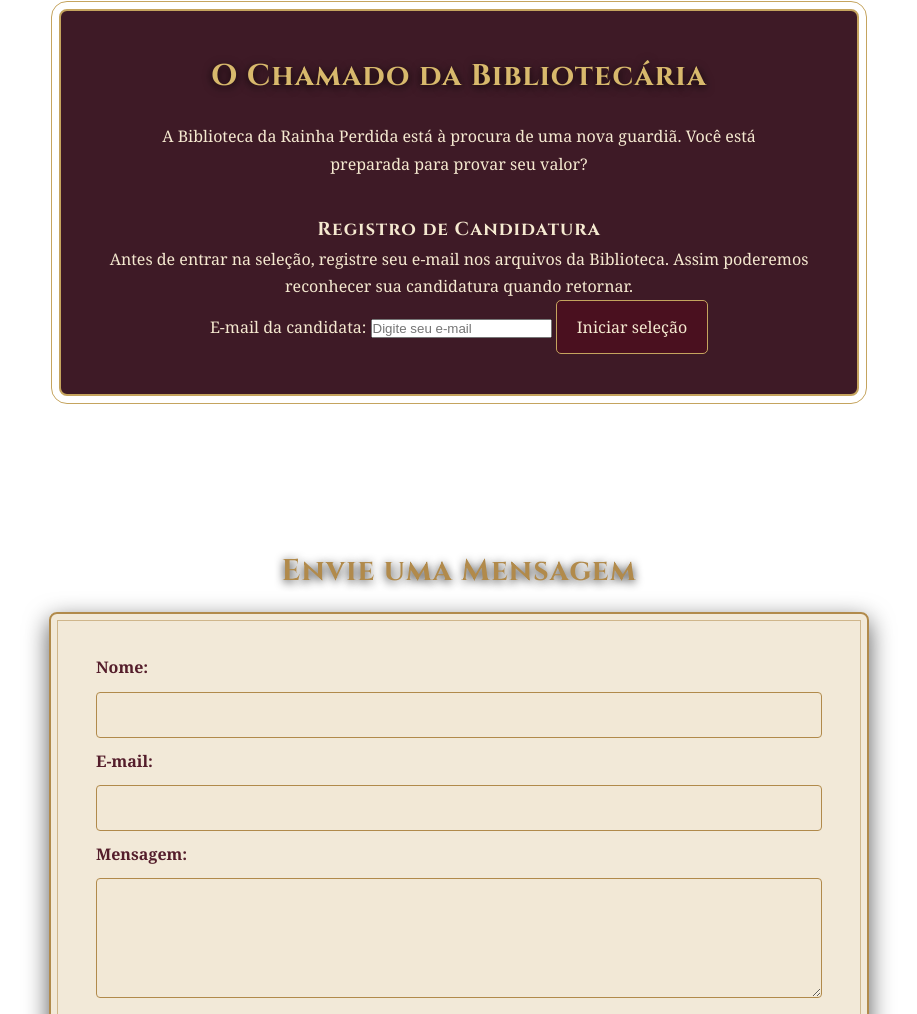
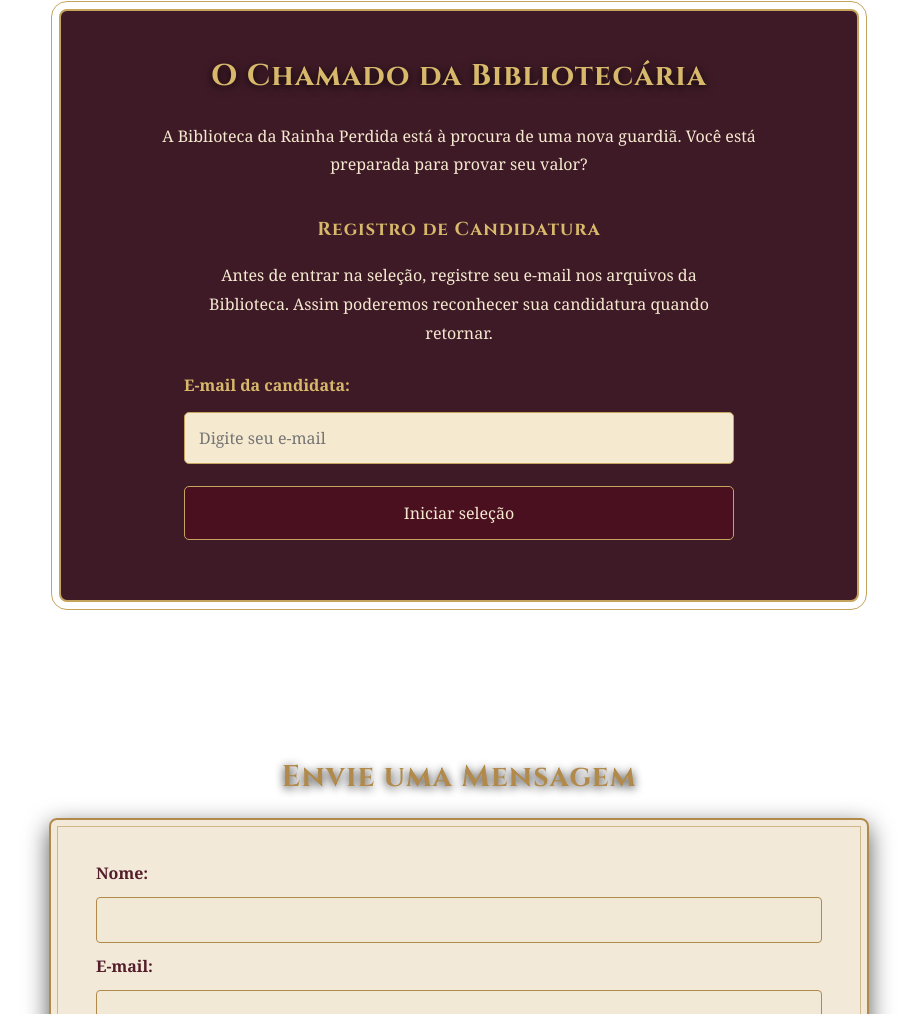
Before and after one commit to hellmrad/trabalhodweb, a plain HTML site: page index.html in a window 1280 px wide. Shown: the part 3760-4774 px from the top of the page, without its empty margins (181-1098 px from the left). Drawn offline with Linux system fonts and the light colour scheme.

```diff
--- a/style.css
+++ b/style.css
@@ -904,3 +904,57 @@ h1, h2, h3, .botao {
         font-size: 0.95rem;
     }
 }
+
+/* INSCRIÇÃO DA BIBLIOTECÁRIA */
+
+#quiz-inscricao {
+    max-width: 550px;
+    margin: 30px auto 0;
+}
+
+#quiz-inscricao h3 {
+    color: #d8b96c;
+    margin-bottom: 15px;
+}
+
+#quiz-inscricao p {
+    line-height: 1.8;
+    margin-bottom: 20px;
+}
+
+#form-inscricao {
+    display: flex;
+    flex-direction: column;
+    gap: 12px;
+    text-align: left;
+    margin-top: 25px;
+}
+
+#form-inscricao label {
+    color: #d8b96c;
+    font-weight: bold;
+}
+
+#form-inscricao input {
+    padding: 14px;
+    border: 1px solid #c5a45e;
+    border-radius: 5px;
+    background-color: #f5e9d0;
+    color: #35101b;
+    font-family: Georgia, serif;
+    font-size: 16px;
+}
+
+#form-inscricao button {
+    margin-top: 10px;
+}
+
+#mensagem-inscricao {
+    color: #d8b96c;
+    margin-top: 15px;
+    font-style: italic;
+}
+
+[hidden] {
+    display: none !important;
+}
```
